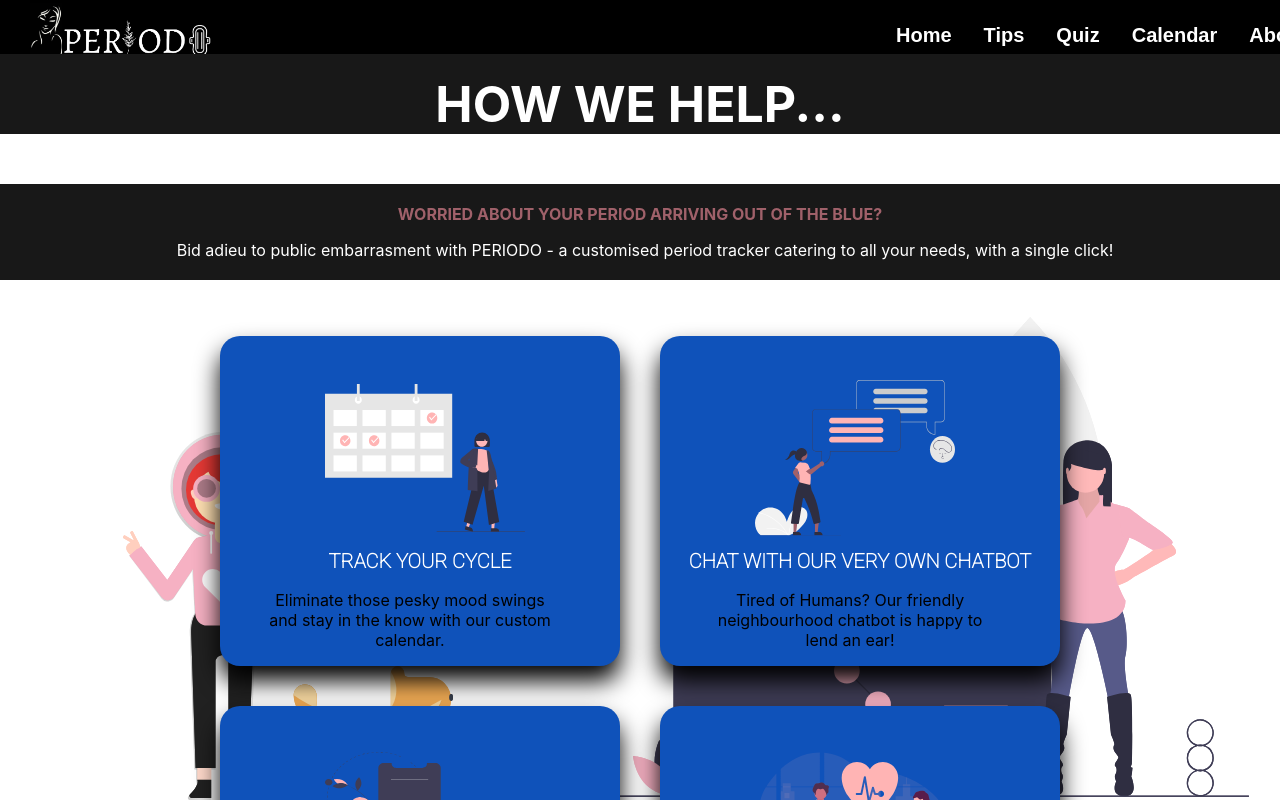
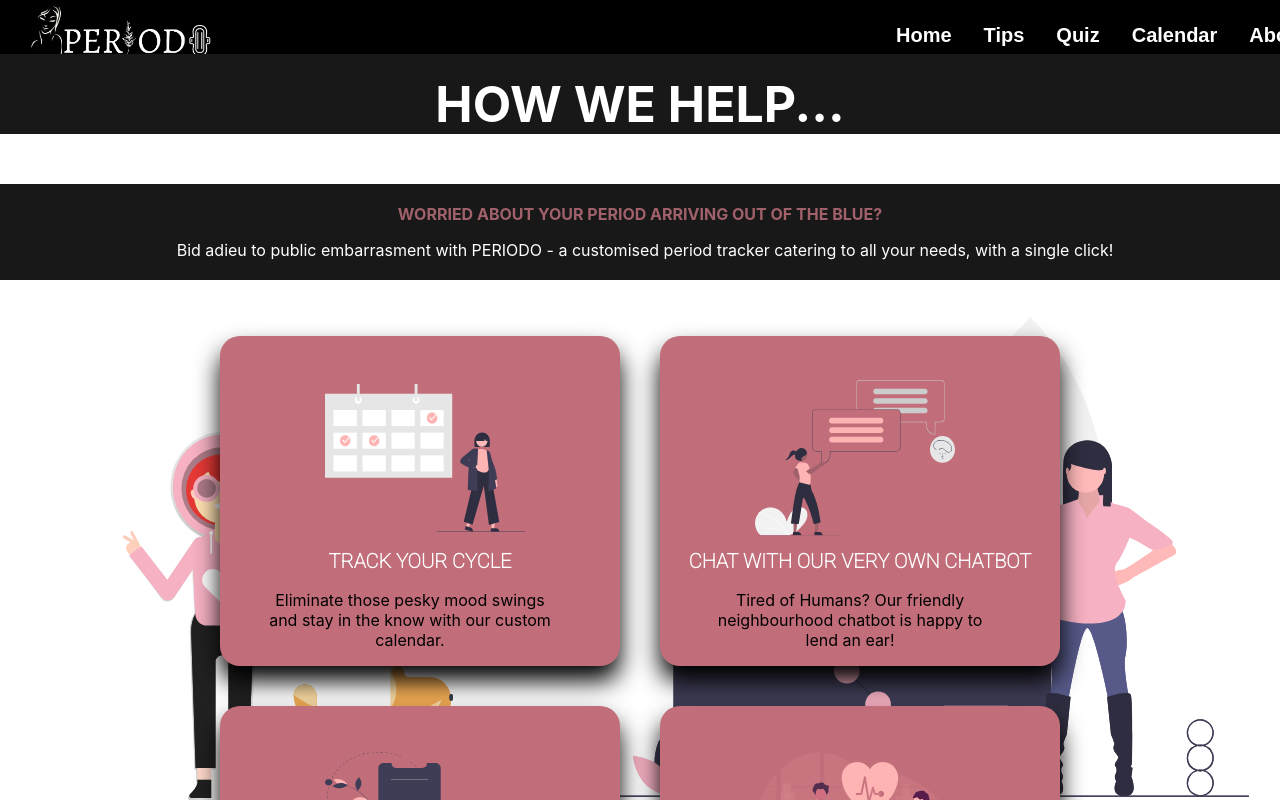
Before and after one commit to Feminine-Divine/periodo, a Next.js app in the folder periodo/: page /about in a window 1280 px wide. Shown: the top 800 px of the page. Built offline with nearby package versions, Linux system fonts and the light colour scheme.

Commit message:
about page card color changed(#113) (#114)

```diff
--- a/periodo/components/about/aboutstyle.module.css
+++ b/periodo/components/about/aboutstyle.module.css
@@ -97,7 +97,7 @@
    position: relative;
    width: 400px;
    height: 330px;
-   background: #0F52BA;
+   background: #C26E7A;
    margin: 20px;
    border-radius: 20px;
    overflow: hidden;
```
